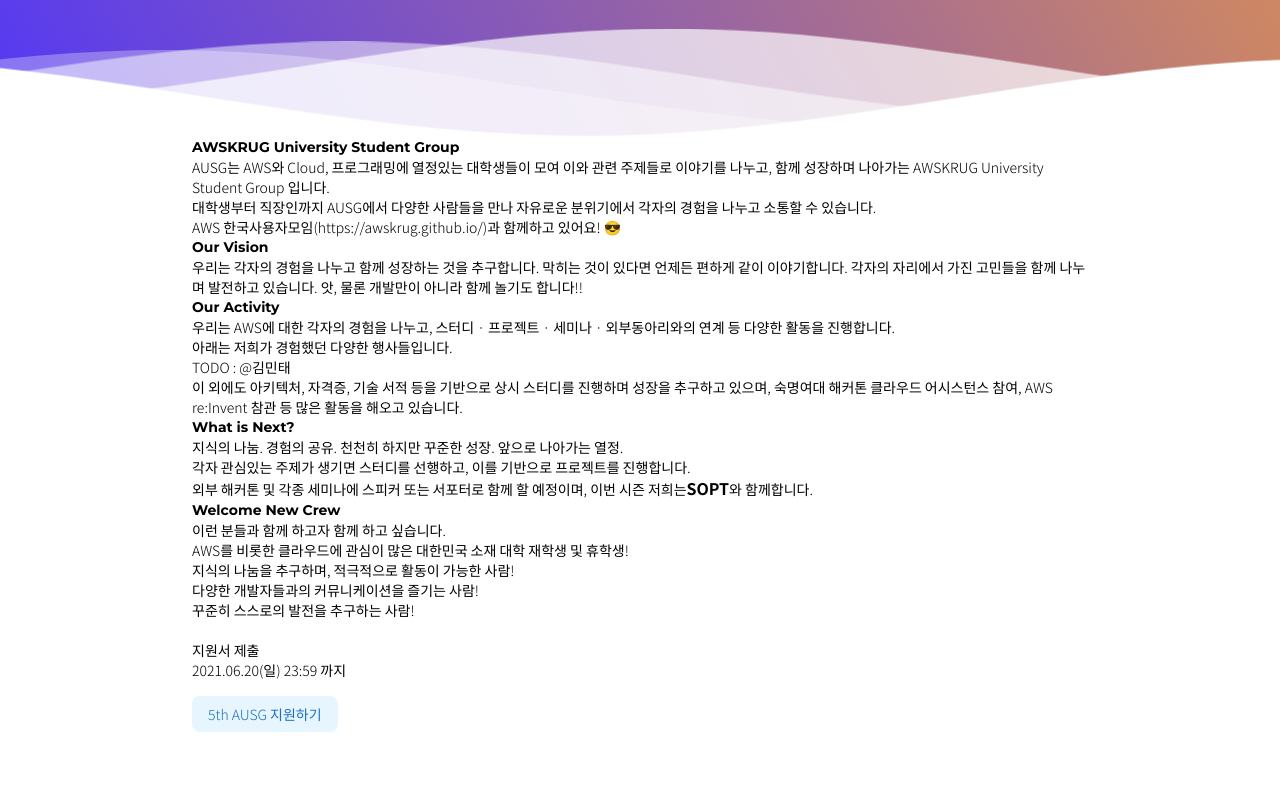
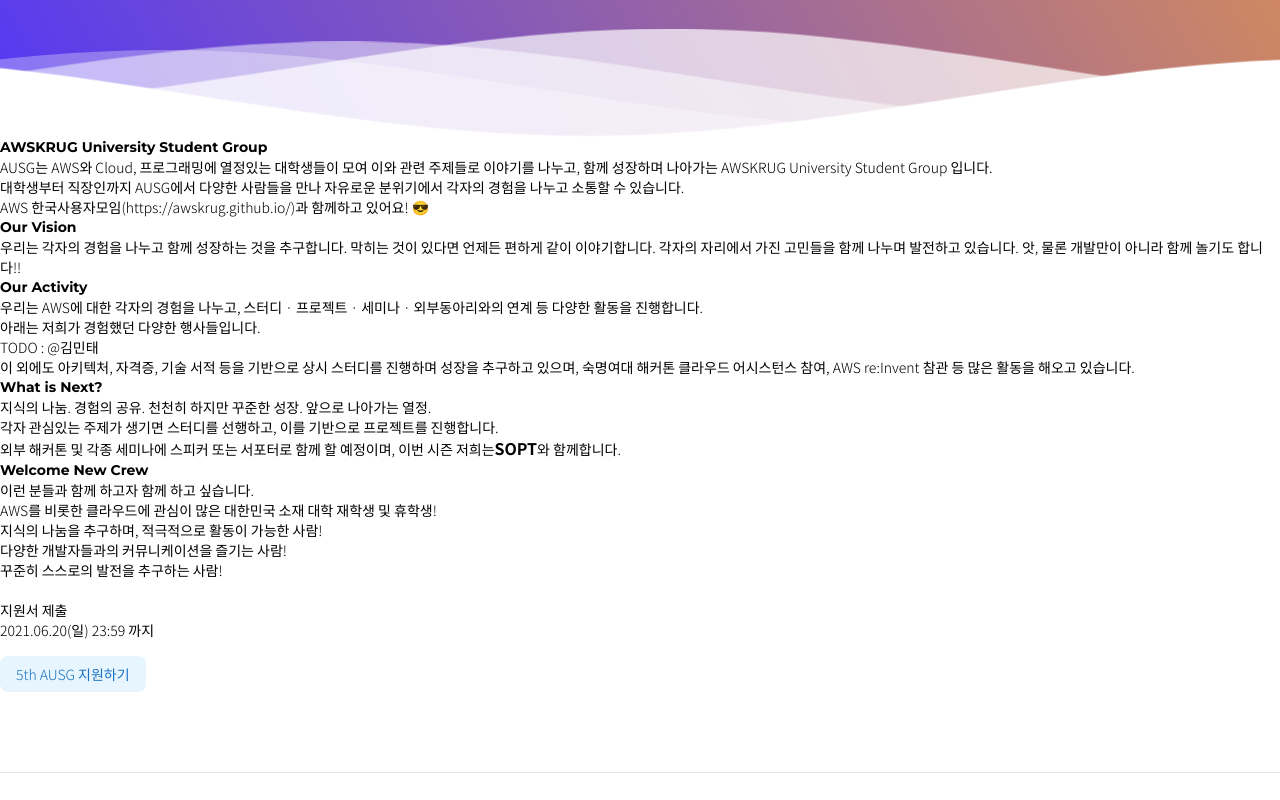
Before and after one commit to AUSG/Relay-Homepage, a Next.js app in the folder client/: page / in a window 1280 px wide. Shown: the part 660-1460 px from the top of the page. Built offline with nearby package versions, Linux system fonts and the light colour scheme.

Commit message:
feat: margin-x to 1rem

```diff
--- a/client/src/components/common/Content.tsx
+++ b/client/src/components/common/Content.tsx
@@ -12,7 +12,7 @@ import React from "react";
 // ];
 
 const Content: React.FC = () => (
-  <div className="main">
+  <div className="main mx-4">
     <div className="doc_content">
       <div>
         <div className="typography text-4xl mt-10 mb-5 py-1 text-ausgPurple border-t-2 border-b-2 border-ausgPurple">
--- a/client/src/styles/global.css
+++ b/client/src/styles/global.css
@@ -75,11 +75,8 @@ body {
 .main .doc_content {
   display: block;
   box-sizing: border-box;
-  padding-left: 15%;
-  padding-right: 15%;
 }
 .main .doc_content .title {
-  margin: 20px 0 20px 0;
   border-color: var(--ausg-purple) var(--ausg-purple);
   border-style: solid none solid;
   border-width: 1px 1px;
```
